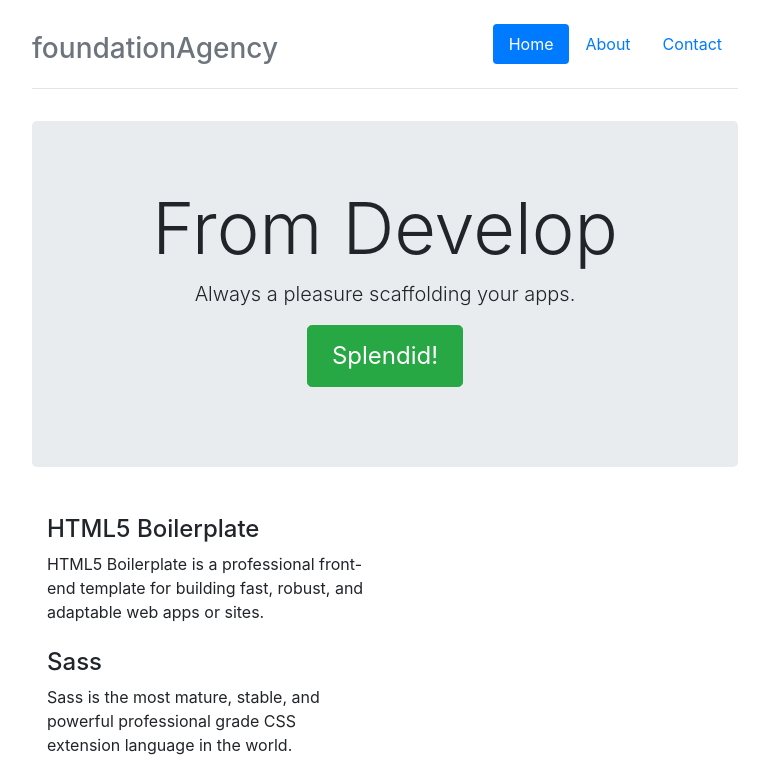
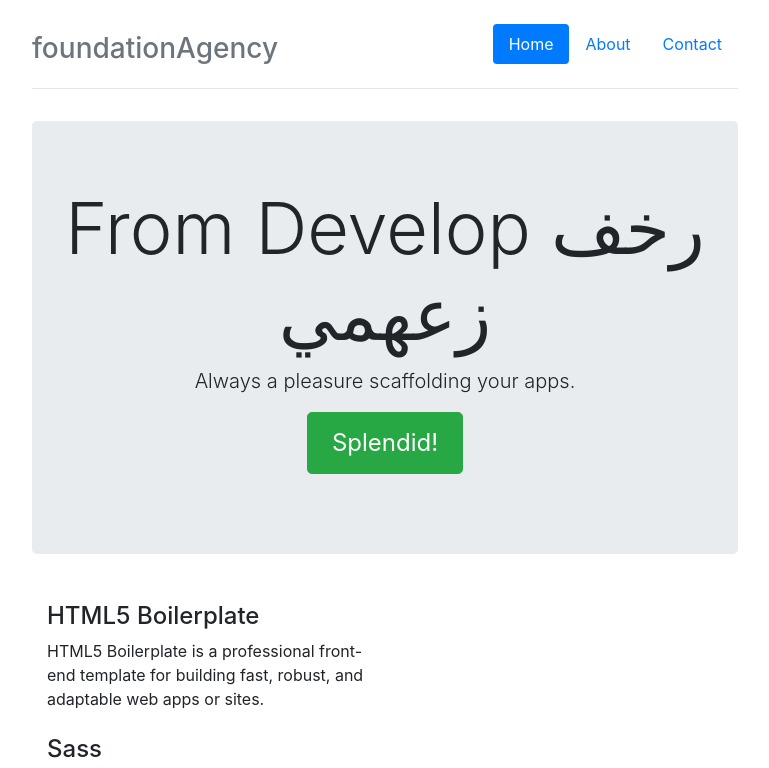
Before and after one commit to HussinFarghal/foundationAgency, a website: page app/index.html in a window 1280 px wide. Shown: the top 768 px of the page, without its empty margins (255-1024 px from the left). Drawn offline with nearby package versions, Linux system fonts and the light colour scheme; files that its build step writes are made by us from their sources; files whose address does not match are found by name.

Commit message:
test init commit

```diff
--- a/app/index.html
+++ b/app/index.html
@@ -39,7 +39,7 @@
       </div>
 
       <div class="jumbotron">
-        <h1 class="display-3">From Develop</h1>
+        <h1 class="display-3">From Develop رخف زعهمي</h1>
         <p class="lead">Always a pleasure scaffolding your apps.</p>
         <p><a class="btn btn-lg btn-success" href="#">Splendid!</a></p>
       </div>
```
Also changed, not shown: 3 other files.
